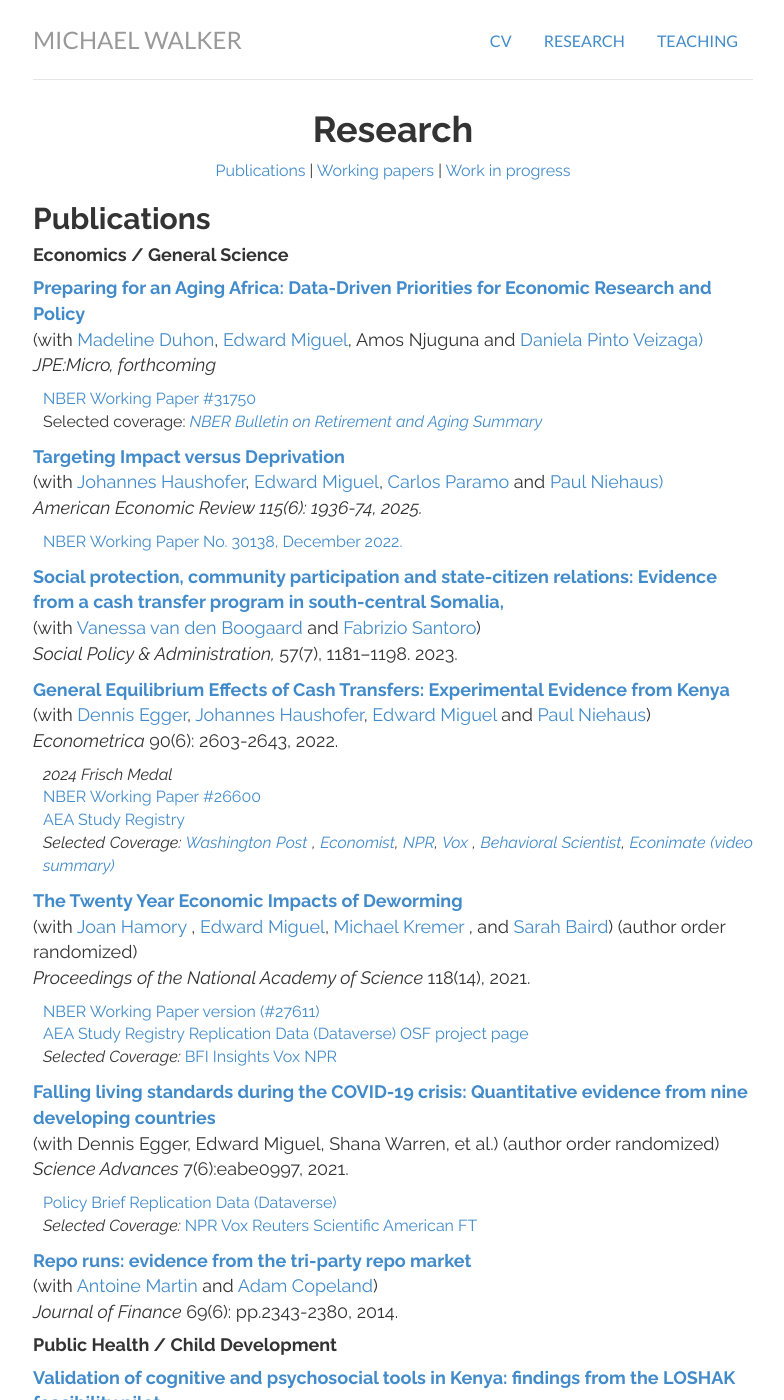
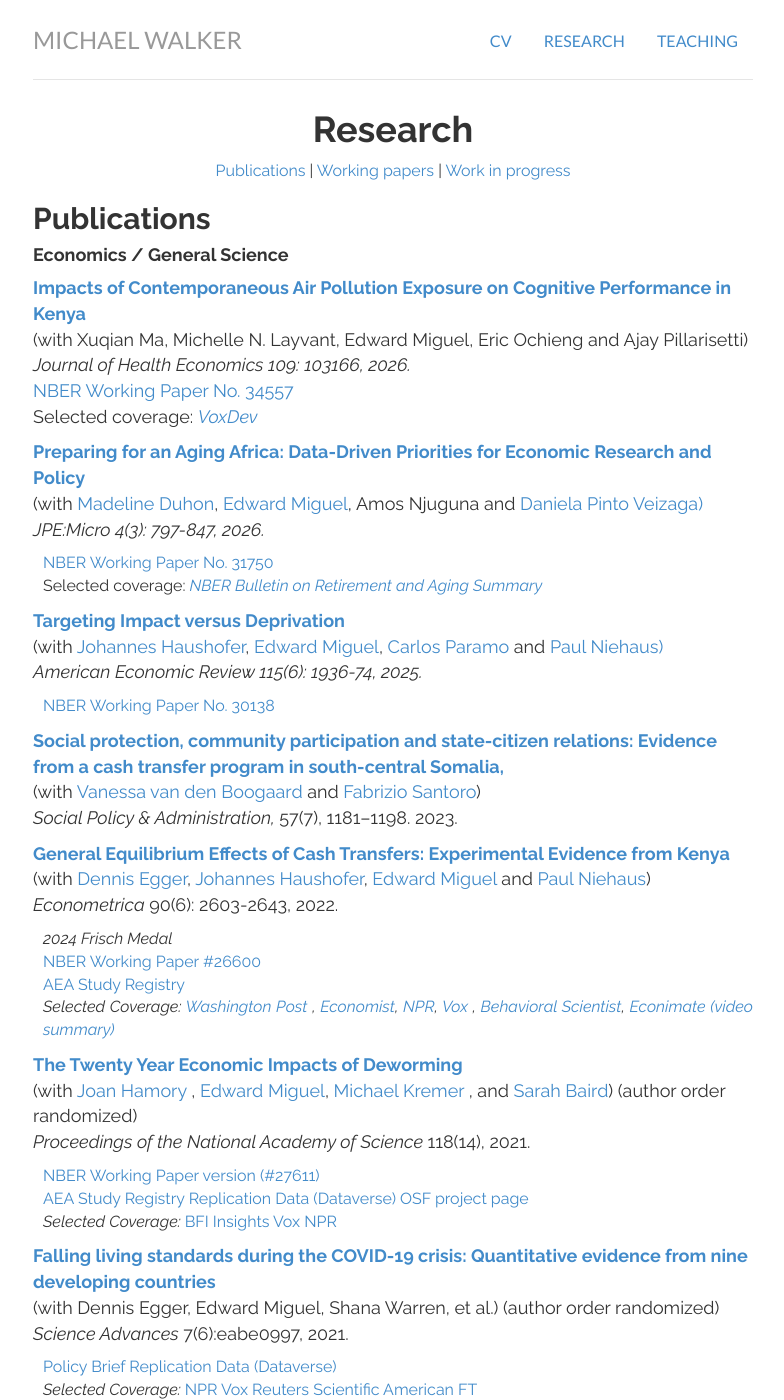
Before and after one commit to mwwalker/mwwalker.github.io, a Jekyll site: the page built from research/index.html, in a window 1280 px wide and 1400 px high. Shown: the whole window, without its empty margins (247-1031 px from the left). Built offline with Jekyll 4.4.1, drawn with Linux system fonts in a browser that asks for light colours; some of the changed text lies outside the part shown.

Commit message:
update publications
Updated publication details and added new references in the Publications section.

```diff
--- a/research/index.html
+++ b/research/index.html
@@ -12,11 +12,18 @@ title: Research
 
         <h4> Economics / General Science </h4>
 
+    <p style="font-size:18px">  <a href="https://doi.org/10.1016/j.jhealeco.2026.103166"> <b> Impacts of Contemporaneous Air Pollution Exposure on Cognitive Performance in Kenya </b> </a>
+        <br> (with Xuqian Ma, Michelle N. Layvant, Edward Miguel, Eric Ochieng and Ajay Pillarisetti)
+      <br> <em> Journal of Health Economics 109: 103166, 2026. </em>
+  <br> <a href="https://www.nber.org/papers/w34557"> NBER Working Paper No. 34557 </a>
+  <br> Selected coverage: <em> <a href="https://voxdev.org/topic/health/air-pollution-clouds-mind-evidence-real-time-monitoring-kenya"> VoxDev </a> </em> </p>
+
+
           <p style="font-size:18px"> <a href="https://doi.org/10.1086/737243"> <b> Preparing for an Aging Africa: Data-Driven Priorities for Economic Research and Policy </b> </a>
             <br> (with <a href="https://www.madelineduhon.com/"> Madeline Duhon</a>,<a href="https://emiguel.econ.berkeley.edu/"> Edward Miguel</a>, Amos Njuguna and <a href="https://dapivei.github.io/"> Daniela Pinto Veizaga)</a>
-    <br>  <em> JPE:Micro, forthcoming </em>
+    <br>  <em> JPE:Micro 4(3): 797-847, 2026.  </em>
      <p class="tab" style="text-align:justify">
-  <a href="https://www.nber.org/papers/w31750"> NBER Working Paper #31750 </a>
+  <a href="https://www.nber.org/papers/w31750"> NBER Working Paper No. 31750 </a>
     <br> Selected coverage: <em> <a href="https://www.nber.org/brd/20234/examining-aging-population-sub-saharan-africa"> NBER Bulletin on Retirement and Aging Summary </em> </a>
   </p>
 
@@ -26,7 +33,7 @@ title: Research
   <br> (with <a href="https://haushofer.ne.su.se/"> Johannes Haushofer</a>,<a href="https://emiguel.econ.berkeley.edu/"> Edward Miguel</a>, <a href="https://www.carlosparamo.org/"> Carlos Paramo </a> and <a href="https://econweb.ucsd.edu/~pniehaus/"> Paul Niehaus)</a>
   <br> <em> American Economic Review 115(6): 1936-74, 2025. </em>
   <p class="tab" style="text-align:justify">
- <a href="https://www.nber.org/papers/w30138"> NBER Working Paper No. 30138, December 2022. </a> </p>
+ <a href="https://www.nber.org/papers/w30138"> NBER Working Paper No. 30138 </a> </p>
 
 
 
@@ -101,7 +108,11 @@ title: Research
       <b><i> Abstract: </i></b> The repo market has been viewed as a potential source of financial instability since the 2007 to 2009 financial crisis, based in part on findings that margins increased sharply in a segment of this market. This paper provides evidence suggesting that there was no system-wide run on repo. Using confidential data on tri-party repo, a major segment of this market, we show that, the level of margins and the amount of funding were surprisingly stable for most borrowers during the crisis. However, we also document a sharp decline in the tri-party repo funding of Lehman in September 2008. ---> </p>
 
 
-      <h4> Public Health / Child Development </h4>
+      <h4> Public Health / Child Development / Other Science </h4>
+
+     <p style="font-size:18px"> <a href="https://doi.org/10.1093/ije/dyag118"> <b> Cohort Profile: Kenya Life Panel Survey </b> </a> <br>
+  (with Eric Hsu, Edward Miguel and Eric Ochieng). <br>
+  <em> International Journal of Epidemiology </em> 55(4), August 2026.  </p>
 
    <p style="font-size:18px"> <a href="https://doi.org/10.1186/s12889-025-24918-z"> <b> Validation of cognitive and psychosocial tools in Kenya: findings from the LOSHAK feasibility pilot </b> </a> <br>
   (with Sneha Sarah Mani, Roselyter Monchari Riang’a, Niranjani Nagarajan, Anthony K. Ngugi, Eunice Muthoni Mwangi, Muthoni Gichu, Patrick N. Mwangala, Edward Miguel, Kenneth M. Langa, Joshua R. Ehrlich and Alden L. Gross) <br>
@@ -144,9 +155,6 @@ title: Research
      <br> (with Alice H. Huang, Suleiman Asman, Sarah J. Baird, Lia Fernald, Joan Hamory Hicks, Fernando Hoces de la Guardia, Satoshi Koiso, Michael Kremer, Matthew N. Krupoff, Michelle Layvant, Eric Ochieng, Pooja Suri & Edward Miguel)
   <br> NBER Working Paper No. 31162, April 2023. <em> Conditionally accepted, AEJ:Applied </em> </p>
 
-      <p style="font-size:18px">  <a href="https://www.nber.org/papers/w34557"> <b> Impacts of Contemporaneous Air Pollution Exposure on Cognitive Performance in Kenya </b> </a>
-        <br> (with Xuqian Ma, Michelle N. Layvant, Edward Miguel, Eric Ochieng and Ajay Pillarisetti)
-  <br> NBER Working Paper No. 34557, December 2025. <em> Conditionally accepted, Journal of Health Economics. </em> </p>
 
 
   <p style="font-size:18px"> <a href="https://www.nber.org/papers/w34152"> <b> Can Cash Transfers Save Lives? Evidence from a Large-Scale Experiment in Kenya </b> </a>
```
